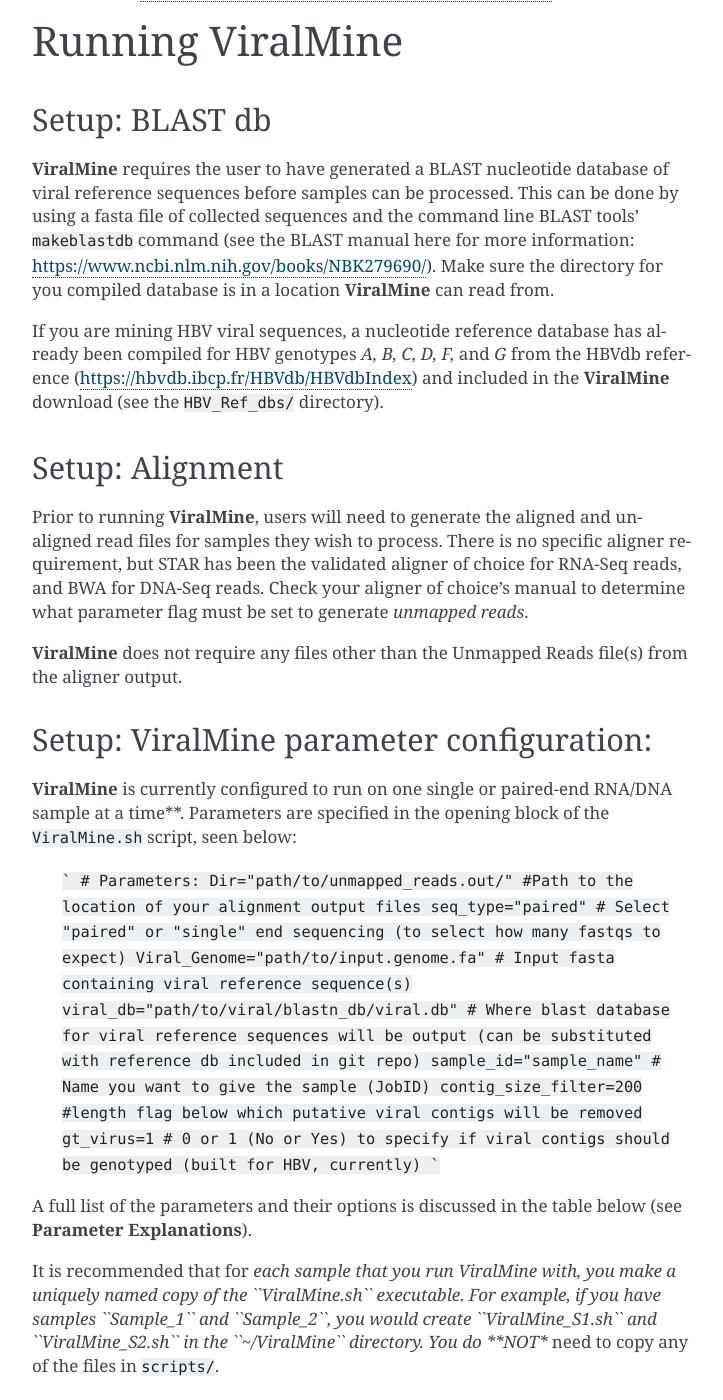
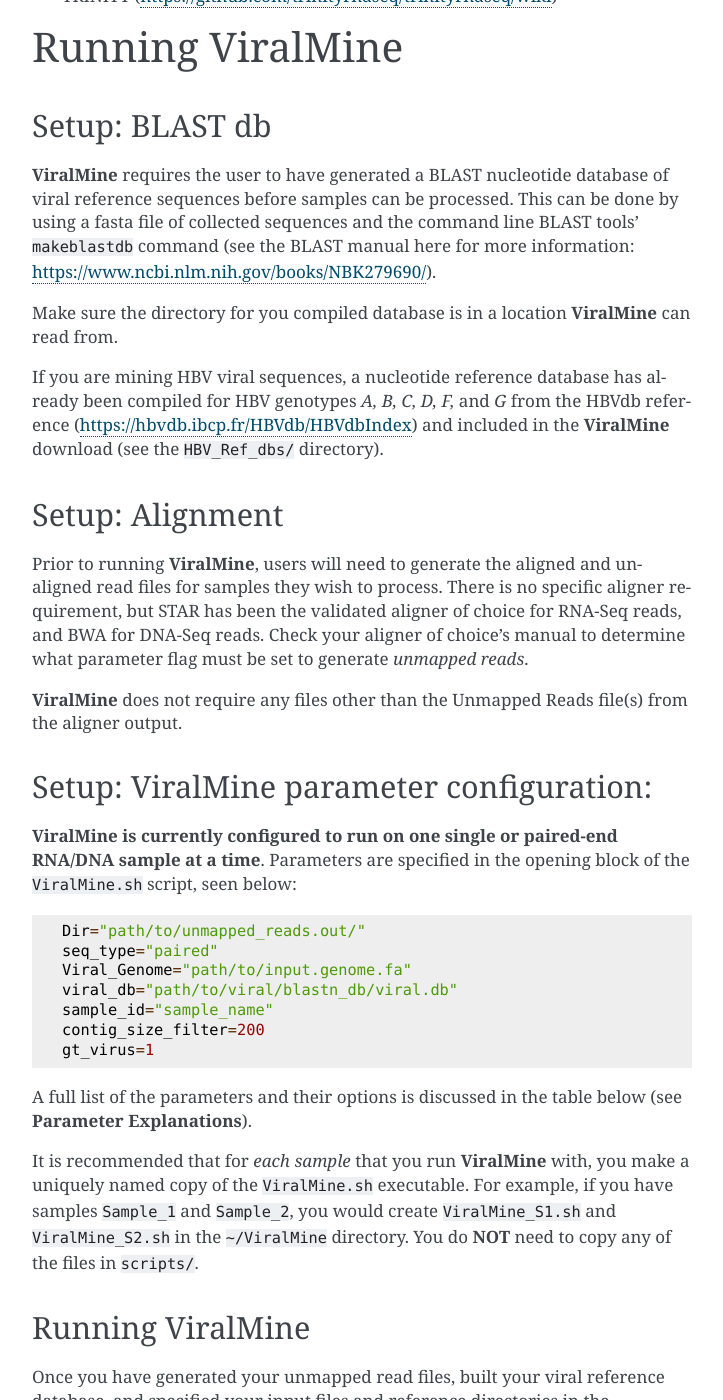
Before and after one commit to LosicLab/ViralMine, a Sphinx documentation site: the page built from docs/source/index.rst, in a window 1280 px wide and 1400 px high, scrolled down 1458 px. Shown: the whole window, without its empty margins (388-1111 px from the left). Built offline with Sphinx 7.4.7, drawn with Linux system fonts in a browser that asks for light colours; some of the changed text lies outside the part shown.

Commit message:
adding documentation

````diff
--- a/docs/source/index.rst
+++ b/docs/source/index.rst
@@ -9,7 +9,7 @@
 
 The **ViralMine** pipeline is a collection of bioinformatic tools designed to process the unmapped reads from RNA-Seq or DNA-Seq aligners and recover large viral sequence contigs of interest, as specified by the user.
 
-To reduce dependencies and program complexity, this software currently requires the user to have already aligned their sequencing reads using STAR, HISAT2, bwa, etc. *Please be sure to adjust your aligner parameters to keep Unmapped reads in distinct output(s)!*. Please see your aligner-of-choice's manual for how to do this.
+To reduce dependencies and program complexity, this software currently requires the user to have already aligned their sequencing reads using STAR, HISAT2, bwa, etc. *Please be sure to adjust your aligner parameters to keep Unmapped reads in distinct output(s)!* Please see your aligner-of-choice's manual for how to do this.
 
 As the original purpose of the program was to recover contigs matching the Hepatitis B virus, additional functionality for genotyping found viral contigs has been included, using a similar method to the NCBI virus genotyping web tool: https://www.ncbi.nlm.nih.gov/projects/genotyping/formpagex.cgi
 
@@ -19,7 +19,7 @@
 
 **ViralMine** is designed to be run from the MacOS command line or linux shell environment, an uses a combination of Bash and python.
 
-Because of the large RAM requirements of component programs for this pipeline (TRINITY's Inchworm) it is *highly* recommended that *ViralMine* be installed on a compute cluster or a machine with at least 30-40GB of RAM available. If this is not possible for you, you will need to adjust the trinity jelly-fish memory parameters to a memory size your machine can allocate ("-JM [Memory]").
+Because of the large RAM requirements of component programs for this pipeline (TRINITY's Inchworm) it is *highly* recommended that *ViralMine* be installed on a compute cluster or a machine with at least 30-40GB of RAM available. If this is not possible for you, you will need to adjust the trinity jelly-fish memory parameters to a memory size your machine can allocate (``-JM [Memory]``).
 
 To install and set up **ViralMine**, from the command line:
 
@@ -54,7 +53,9 @@
 Setup: BLAST db
 ---------------
 
-**ViralMine** requires the user to have generated a BLAST nucleotide database of viral reference sequences before samples can be processed. This can be done by using a fasta file of collected sequences and the command line BLAST tools' ``makeblastdb`` command (see the BLAST manual here for more information: https://www.ncbi.nlm.nih.gov/books/NBK279690/). Make sure the directory for you compiled database is in a location **ViralMine** can read from.
+**ViralMine** requires the user to have generated a BLAST nucleotide database of viral reference sequences before samples can be processed. This can be done by using a fasta file of collected sequences and the command line BLAST tools' ``makeblastdb`` command (see the BLAST manual here for more information: https://www.ncbi.nlm.nih.gov/books/NBK279690/).
+
+Make sure the directory for you compiled database is in a location **ViralMine** can read from.
 
 If you are mining HBV viral sequences, a nucleotide reference database has already been compiled for HBV genotypes `A, B, C, D, F,` and `G` from the HBVdb reference (https://hbvdb.ibcp.fr/HBVdb/HBVdbIndex) and included in the **ViralMine** download (see the ``HBV_Ref_dbs/`` directory).
 
@@ -70,23 +71,23 @@
 Setup: ViralMine parameter configuration:
 -----------------------------------------
 
-**ViralMine** is currently configured to run on one single or paired-end RNA/DNA sample at a time**. Parameters are specified in the opening block of the ``ViralMine.sh`` script, seen below:
+**ViralMine is currently configured to run on one single or paired-end RNA/DNA sample at a time**. Parameters are specified in the opening block of the ``ViralMine.sh`` script, seen below:
 
-	```
-	# Parameters:
-	Dir="path/to/unmapped_reads.out/" #Path to the location of your alignment output files
-	seq_type="paired" # Select "paired" or "single" end sequencing (to select how many fastqs to expect)
-	Viral_Genome="path/to/input.genome.fa" # Input fasta containing viral reference sequence(s)
-	viral_db="path/to/viral/blastn_db/viral.db" # Where blast database for viral reference sequences will be output (can be substituted with reference db included in git repo)
-	sample_id="sample_name" # Name you want to give the sample (JobID)
-	contig_size_filter=200 #length flag below which putative viral contigs will be removed
-	gt_virus=1 # 0 or 1 (No or Yes) to specify if viral contigs should be genotyped (built for HBV, currently)
-	```
+::
+
+	Dir="path/to/unmapped_reads.out/"
+	seq_type="paired"
+	Viral_Genome="path/to/input.genome.fa"
+	viral_db="path/to/viral/blastn_db/viral.db"
+	sample_id="sample_name"
+	contig_size_filter=200
+	gt_virus=1
+
 
 A full list of the parameters and their options is discussed in the table below (see **Parameter Explanations**).
 
 
-It is recommended that for *each sample that you run ViralMine with, you make a uniquely named copy of the ``ViralMine.sh`` executable. For example, if you have samples ``Sample_1`` and ``Sample_2``, you would create ``ViralMine_S1.sh`` and ``ViralMine_S2.sh`` in the ``~/ViralMine`` directory. You do **NOT** need to copy any of the files in ``scripts/``.
+It is recommended that for *each sample* that you run **ViralMine** with, you make a uniquely named copy of the ``ViralMine.sh`` executable. For example, if you have samples ``Sample_1`` and ``Sample_2``, you would create ``ViralMine_S1.sh`` and ``ViralMine_S2.sh`` in the ``~/ViralMine`` directory. You do **NOT** need to copy any of the files in ``scripts/``.
 
 
 Running ViralMine
@@ -94,22 +95,15 @@
 
 Once you have generated your unmapped read files, built your viral reference database, and specified your input files and reference directories in the ``ViralMine.sh`` parameters, you can execute the script for single-end samples using:
 
-```
-ViralMine.sh Unmapped.Reads.out
-```
+``ViralMine.sh Unmapped.Reads.out``
 
 or for paired-end samples using
 
-```
-ViralMine.sh Unmapped.Reads.out1 Unmapped.Reads.out2
-```
+``ViralMine.sh Unmapped.Reads.out1 Unmapped.Reads.out2``
 
 Script processes and error messages are configured to be printed to standard out. If you would like to capture these in a log file, run:
 
-
-```
-ViralMine.sh Unmapped.Reads.out > {path/to/log_dir}/log.out
-```
+``ViralMine.sh Unmapped.Reads.out > {path/to/log_dir}/log.out``
 
 
 Parameter Explanations
````
Also changed, not shown: other parts of docs/source/index.rst (+2 -3 lines), 5 other files.
